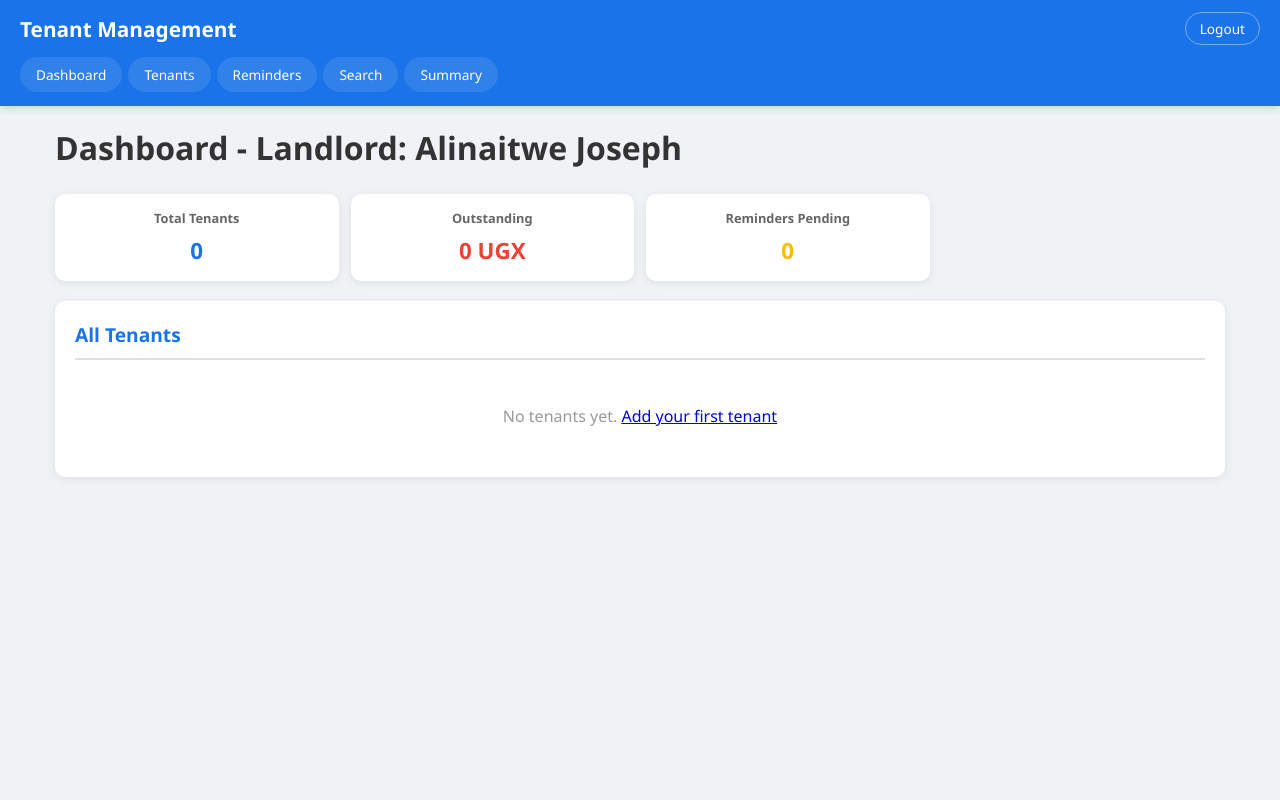
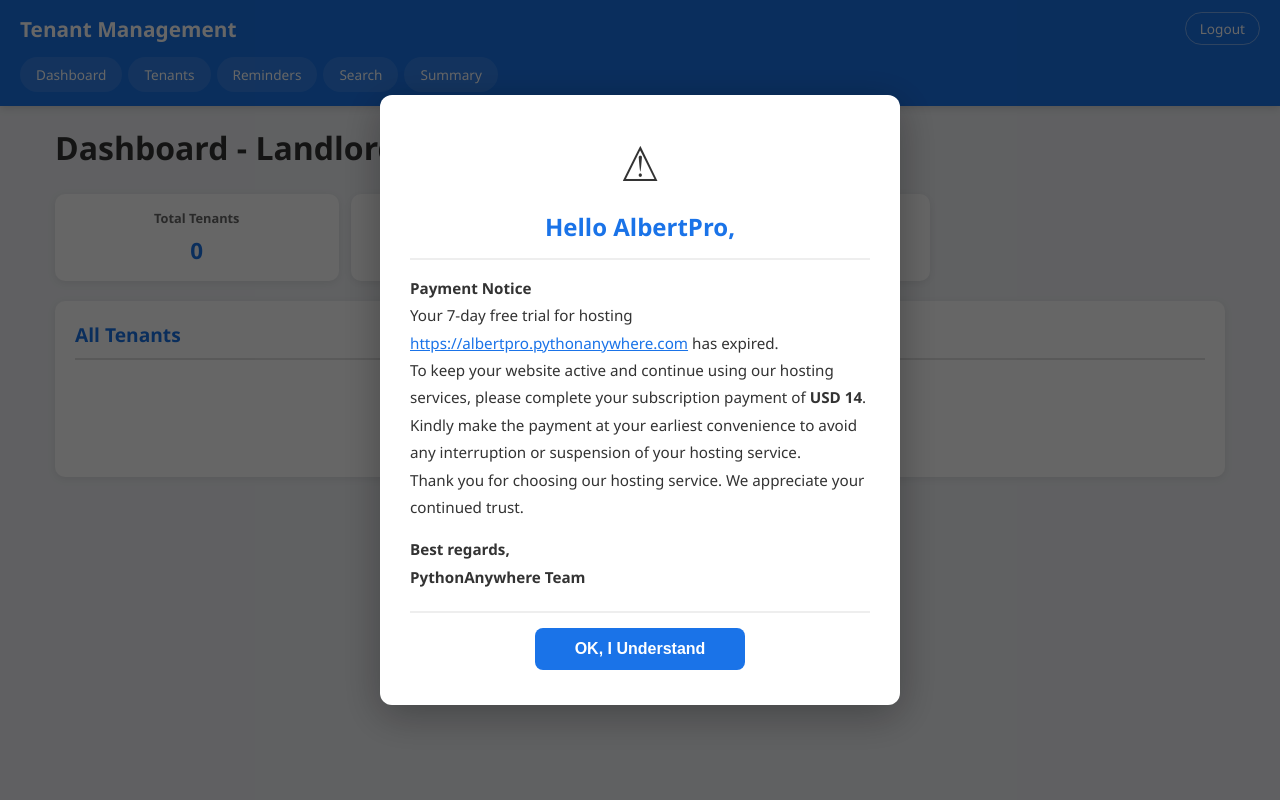
Before and after one commit to Albert-Mugarura/tenant-management, a Flask app: page / in a window 1280 px wide. Run offline with Flask 3, Linux system fonts and the light colour scheme; the visitor is signed in with stand-in values (Sample User, id 1); data that the repository does not hold is empty.

Commit message:
Add payment notice modal after login for hosting subscription

```diff
--- a/app.py
+++ b/app.py
@@ -34,6 +34,7 @@ def login():
         password = request.form['password']
         if username == USERNAME and password == PASSWORD:
             session['logged_in'] = True
+            session['show_payment_notice'] = True
             return redirect(url_for('index'))
         flash('Invalid username or password!', 'error')
     return render_template('login.html')
@@ -60,13 +61,16 @@ def index():
 
     total_outstanding = sum(t['balance'] for t in tenants)
 
+    show_payment_notice = session.pop('show_payment_notice', False)
+
     return render_template('index.html',
         tenants=tenants,
         overdue=overdue,
         due_soon=due_soon,
         reminders=reminders,
         total_outstanding=total_outstanding,
-        tenant_count=len(tenants)
+        tenant_count=len(tenants),
+        show_payment_notice=show_payment_notice
     )
 
 @app.route('/tenants')
--- a/templates/index.html
+++ b/templates/index.html
@@ -1,6 +1,27 @@
 {% extends "base.html" %}
 {% block content %}
 <h1 style="margin-bottom: 25px;">Dashboard - Landlord: Alinaitwe Joseph</h1>
+
+{% if show_payment_notice %}
+<div id="paymentModal" style="display:none; position:fixed; top:0; left:0; width:100%; height:100%; background:rgba(0,0,0,0.6); z-index:9999; justify-content:center; align-items:center;">
+    <div style="background:white; border-radius:12px; padding:35px 30px; max-width:520px; width:90%; box-shadow:0 10px 40px rgba(0,0,0,0.3); text-align:center; font-family:'Segoe UI',Tahoma,Geneva,Verdana,sans-serif;">
+        <div style="font-size:48px; margin-bottom:15px;">&#9888;</div>
+        <h2 style="color:#1a73e8; margin-bottom:8px;">Hello AlbertPro,</h2>
+        <hr style="border:1px solid #eee; margin:15px 0;">
+        <div style="text-align:left; line-height:1.8; color:#333; font-size:0.95em;">
+            <p><strong>Payment Notice</strong></p>
+            <p>Your 7-day free trial for hosting <a href="https://albertpro.pythonanywhere.com" target="_blank" style="color:#1a73e8;">https://albertpro.pythonanywhere.com</a> has expired.</p>
+            <p>To keep your website active and continue using our hosting services, please complete your subscription payment of <strong>USD 14</strong>.</p>
+            <p>Kindly make the payment at your earliest convenience to avoid any interruption or suspension of your hosting service.</p>
+            <p>Thank you for choosing our hosting service. We appreciate your continued trust.</p>
+            <p style="margin-top:15px;"><strong>Best regards,<br>PythonAnywhere Team</strong></p>
+        </div>
+        <hr style="border:1px solid #eee; margin:20px 0 15px;">
+        <button onclick="document.getElementById('paymentModal').style.display='none'" style="padding:12px 40px; border:none; border-radius:8px; background:#1a73e8; color:white; font-size:1em; font-weight:600; cursor:pointer;">OK, I Understand</button>
+    </div>
+</div>
+<script>document.getElementById('paymentModal').style.display='flex';</script>
+{% endif %}
 
 <div class="stats-grid">
     <div class="stat-card blue">
```
